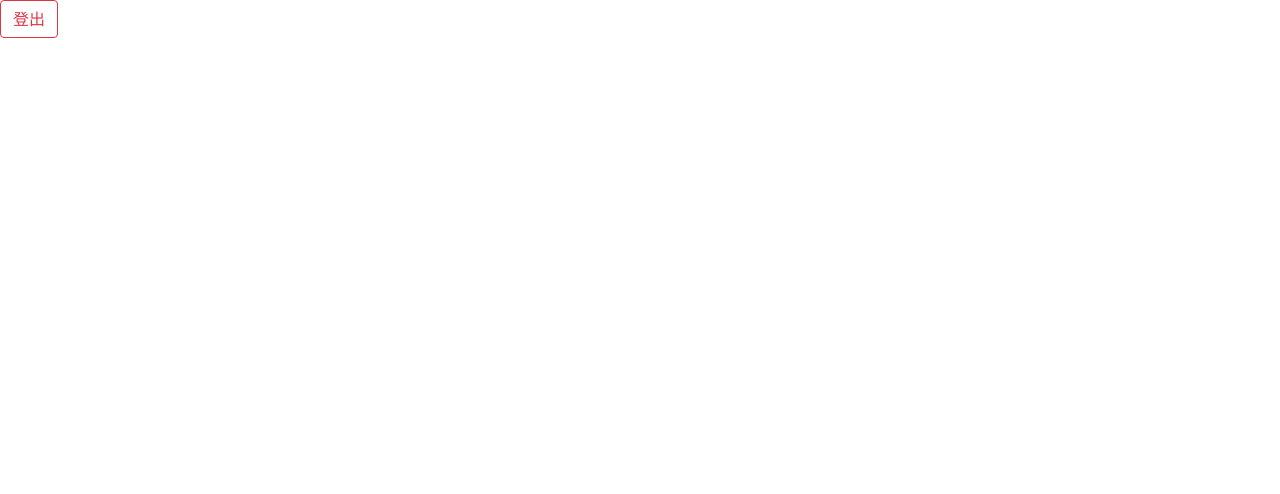
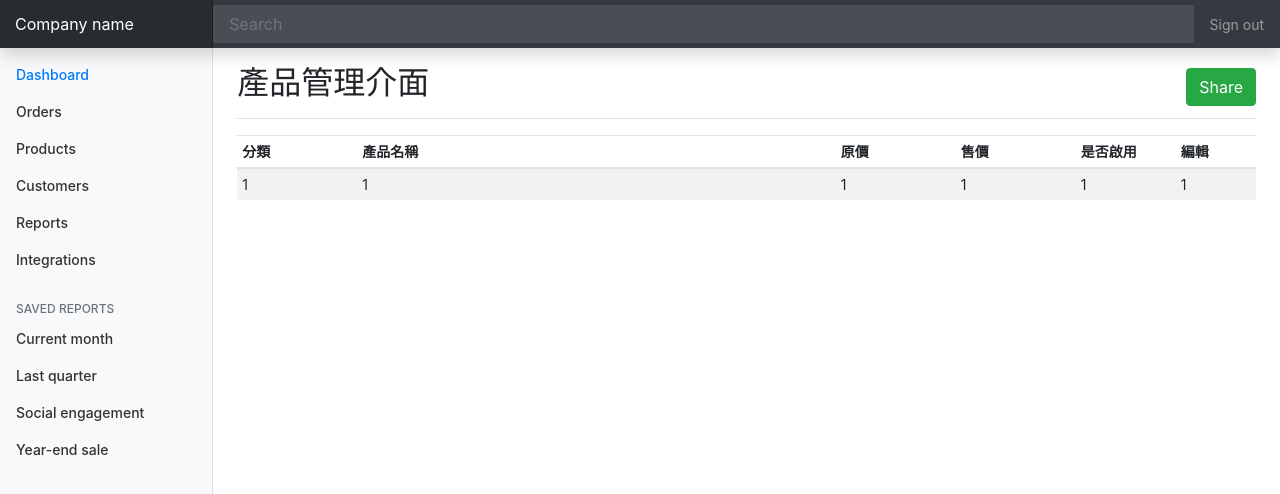
Before and after one commit to satanbaby/VueDashboard, a Vue app: page / in a window 1280 px wide. Shown: the top 494 px of the page. Built offline with nearby package versions, Linux system fonts and the light colour scheme.

Commit message:
套用版型及設定首頁路由

```diff
--- /dev/null
+++ b/src/components/Navbar.vue
@@ -0,0 +1,35 @@
+<template>
+  <div>
+    <nav class="navbar navbar-dark fixed-top bg-dark flex-md-nowrap p-0 shadow">
+      <a class="navbar-brand col-sm-3 col-md-2 mr-0" href="#">Company name</a>
+      <input
+        class="form-control form-control-dark w-100"
+        type="text"
+        placeholder="Search"
+        aria-label="Search"
+      >
+      <ul class="navbar-nav px-3">
+        <li class="nav-item text-nowrap">
+          <a class="nav-link" href="#" @click="loginOut">Sign out</a>
+        </li>
+      </ul>
+    </nav>
+  </div>
+</template>
+
+<script lang="ts">
+import Vue from 'vue'
+export default Vue.extend({
+  methods: {
+    loginOut () {
+      const api = `${process.env.VUE_APP_Path}/logout`
+      this.$http.post(api)
+        .then(response => {
+          if (response.data.success) {
+            this.$router.push('/login')
+          }
+        })
+    }
+  }
+})
+</script>
--- /dev/null
+++ b/src/components/Slidebar.vue
@@ -0,0 +1,87 @@
+<template>
+  <div>
+    <div class="sidebar-sticky">
+      <ul class="nav flex-column">
+        <li class="nav-item">
+          <a class="nav-link active" href="#">
+            <span data-feather="home"></span>
+            Dashboard
+            <span class="sr-only">(current)</span>
+          </a>
+        </li>
+        <li class="nav-item">
+          <a class="nav-link" href="#">
+            <span data-feather="file"></span>
+            Orders
+          </a>
+        </li>
+        <li class="nav-item">
+          <a class="nav-link" href="#">
+            <span data-feather="shopping-cart"></span>
+            Products
+          </a>
+        </li>
+        <li class="nav-item">
+          <a class="nav-link" href="#">
+            <span data-feather="users"></span>
+            Customers
+          </a>
+        </li>
+        <li class="nav-item">
+          <a class="nav-link" href="#">
+            <span data-feather="bar-chart-2"></span>
+            Reports
+          </a>
+        </li>
+        <li class="nav-item">
+          <a class="nav-link" href="#">
+            <span data-feather="layers"></span>
+            Integrations
+          </a>
+        </li>
+      </ul>
+
+      <h6
+        class="sidebar-heading d-flex justify-content-between align-items-center px-3 mt-4 mb-1 text-muted"
+      >
+        <span>Saved reports</span>
+        <a class="d-flex align-items-center text-muted" href="#">
+          <span data-feather="plus-circle"></span>
+        </a>
+      </h6>
+      <ul class="nav flex-column mb-2">
+        <li class="nav-item">
+          <a class="nav-link" href="#">
+            <span data-feather="file-text"></span>
+            Current month
+          </a>
+        </li>
+        <li class="nav-item">
+          <a class="nav-link" href="#">
+            <span data-feather="file-text"></span>
+            Last quarter
+          </a>
+        </li>
+        <li class="nav-item">
+          <a class="nav-link" href="#">
+            <span data-feather="file-text"></span>
+            Social engagement
+          </a>
+        </li>
+        <li class="nav-item">
+          <a class="nav-link" href="#">
+            <span data-feather="file-text"></span>
+            Year-end sale
+          </a>
+        </li>
+      </ul>
+    </div>
+  </div>
+</template>
+
+<script lang="ts">
+import Vue from 'vue'
+export default Vue.extend({
+
+})
+</script>
--- /dev/null
+++ b/src/views/Dashboard.vue
@@ -0,0 +1,161 @@
+<template>
+  <div>
+    <Navbar/>
+
+    <div class="container-fluid">
+      <div class="row">
+        <nav class="col-md-2 d-none d-md-block bg-light sidebar">
+          <SliderBar/>
+        </nav>
+
+        <main role="main" class="col-md-9 ml-sm-auto col-lg-10 px-4">
+          <div class="d-flex justify-content-between flex-wrap flex-md-nowrap align-items-center pt-3 pb-2 mb-3 border-bottom">
+            <h1 class="h2">產品管理介面</h1>
+            <div class="btn-toolbar mb-2 mb-md-0">
+                <button class="btn btn-success text-white">Share</button>
+            </div>
+          </div>
+
+          <div class="table-responsive">
+            <table class="table table-striped table-sm">
+              <thead>
+                <th width="120">分類</th>
+                <th>產品名稱</th>
+                <th width="120">原價</th>
+                <th width="120">售價</th>
+                <th width="100">是否啟用</th>
+                <th width="80">編輯</th>
+              </thead>
+              <tbody>
+                <tr>
+                  <td>1</td>
+                  <td>1</td>
+                  <td>1</td>
+                  <td>1</td>
+                  <td>1</td>
+                  <td>1</td>
+                </tr>
+              </tbody>
+            </table>
+          </div>
+        </main>
+      </div>
+    </div>
+  </div>
+</template>
+
+<script lang="ts">
+import Vue from 'vue'
+import Navbar from '../components/Navbar.vue'
+import SliderBar from '../components/Slidebar.vue'
+
+export default Vue.extend({
+  components: {
+    Navbar,
+    SliderBar
+  }
+})
+</script>
+
+<style lang="scss">
+body {
+  font-size: .875rem;
+}
+
+.feather {
+  width: 16px;
+  height: 16px;
+  vertical-align: text-bottom;
+}
+
+/*
+ * Sidebar
+ */
+
+.sidebar {
+  position: fixed;
+  top: 0;
+  bottom: 0;
+  left: 0;
+  z-index: 100; /* Behind the navbar */
+  padding: 48px 0 0; /* Height of navbar */
+  box-shadow: inset -1px 0 0 rgba(0, 0, 0, .1);
+}
+
+.sidebar-sticky {
+  position: relative;
+  top: 0;
+  height: calc(100vh - 48px);
+  padding-top: .5rem;
+  overflow-x: hidden;
+  overflow-y: auto; /* Scrollable contents if viewport is shorter than content. */
+}
+
+@supports ((position: -webkit-sticky) or (position: sticky)) {
+  .sidebar-sticky {
+    position: -webkit-sticky;
+    position: sticky;
+  }
+}
+
+.sidebar .nav-link {
+  font-weight: 500;
+  color: #333;
+}
+
+.sidebar .nav-link .feather {
+  margin-right: 4px;
+  color: #999;
+}
+
+.sidebar .nav-link.active {
+  color: #007bff;
+}
+
+.sidebar .nav-link:hover .feather,
+.sidebar .nav-link.active .feather {
+  color: inherit;
+}
+
+.sidebar-heading {
+  font-size: .75rem;
+  text-transform: uppercase;
+}
+
+/*
+ * Content
+ */
+
+[role="main"] {
+  padding-top: 48px; /* Space for fixed navbar */
+}
+
+/*
+ * Navbar
+ */
+
+.navbar-brand {
+  padding-top: .75rem;
+  padding-bottom: .75rem;
+  font-size: 1rem;
+  background-color: rgba(0, 0, 0, .25);
+  box-shadow: inset -1px 0 0 rgba(0, 0, 0, .25);
+}
+
+.navbar .form-control {
+  padding: .75rem 1rem;
+  border-width: 0;
+  border-radius: 0;
+}
+
+.form-control-dark {
+  color: #fff;
+  background-color: rgba(255, 255, 255, .1);
+  border-color: rgba(255, 255, 255, .1);
+}
+
+.form-control-dark:focus {
+  border-color: transparent;
+  box-shadow: 0 0 0 3px rgba(255, 255, 255, .25);
+}
+</style>
--- a/src/views/Home.vue
+++ /dev/null
@@ -1,22 +0,0 @@
-<template>
-  <div class="home">
-    <input type="button" value="登出" class="btn btn-outline-danger" @click="loginOut">
-  </div>
-</template>
-
-<script lang="ts">
-import Vue from 'vue'
-export default Vue.extend({
-  methods: {
-    loginOut () {
-      const api = `${process.env.VUE_APP_Path}/logout`
-      this.$http.post(api)
-        .then(response => {
-          if (response.data.success) {
-            this.$router.push('/login')
-          }
-        })
-    }
-  }
-})
-</script>
```
Also changed, not shown: src/router.ts (+5 -2 lines), 1 other file (tests, documents, lock files or other folders).
